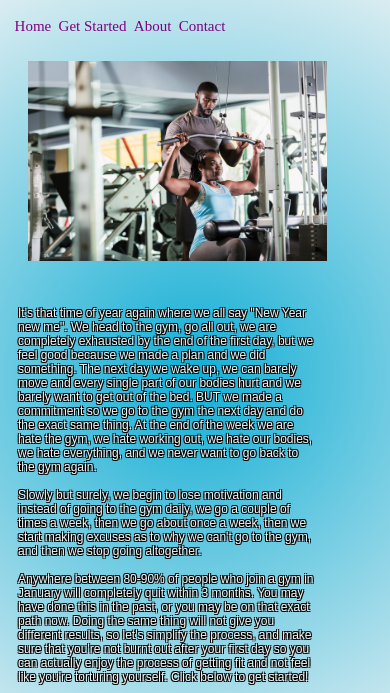
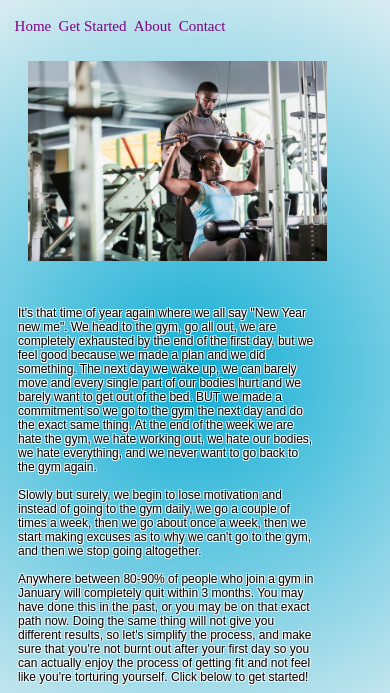
Before and after one commit to DiandreMiller/NewYearNewFit, a plain HTML site: page index.html in a window 390 px wide. Shown: the part 65-758 px from the top of the page. Drawn offline with Linux system fonts and the light colour scheme; no server answers.

Commit message:
white text shadow black text

```diff
--- a/style.css
+++ b/style.css
@@ -78,8 +78,8 @@ h4{
     justify-content: flex-start;
     align-items: flex-start;
     font-family: Arial, Helvetica, sans-serif;
-    color: whitesmoke;
-    text-shadow: -1px -1px 0 black, 1px -1px 0 black, -1px 1px 0 black, 1px 1px 0 black;
+    color: black;
+    text-shadow: -1px -1px 0 whitesmoke, 1px -1px 0 whitesmoke, -1px 1px 0 whitesmoke, 1px 1px 0 whitesmoke;
     margin-left: 10px;
 }
 
@@ -569,8 +569,8 @@ button{
         justify-content: flex-start;
         align-items: flex-start;
         font-family: Arial, Helvetica, sans-serif;
-        color: whitesmoke;
-        text-shadow: -1px -1px 0 black, 1px -1px 0 black, -1px 1px 0 black, 1px 1px 0 black;
+        color: black;
+        text-shadow: -1px -1px 0 whitesmoke, 1px -1px 0 whitesmoke, -1px 1px 0 whitesmoke, 1px 1px 0 whitesmoke;
         margin-left: 10px;
     }
 
```
